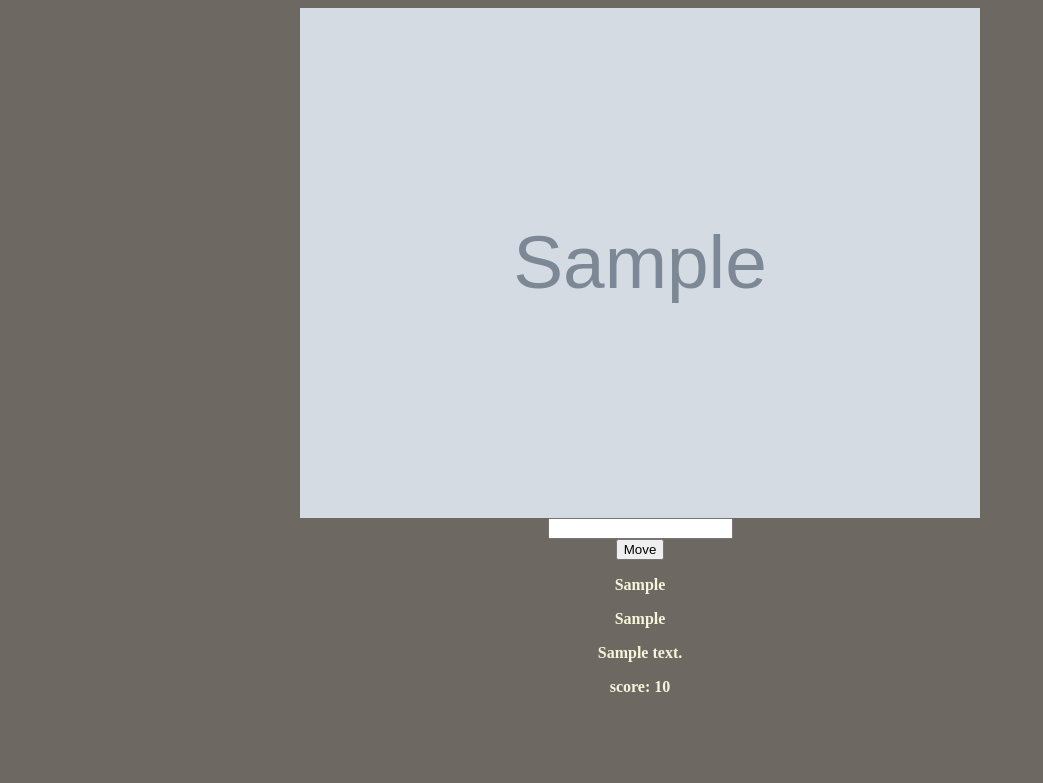
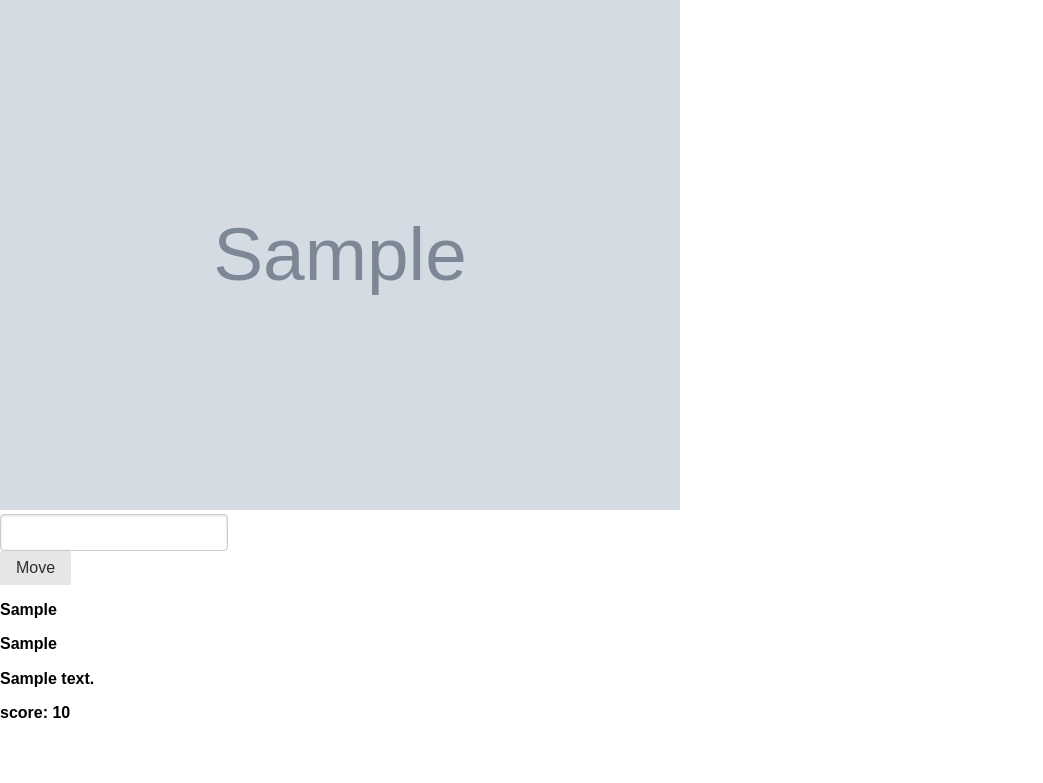
Before and after one commit to tbohne/ChessAI, a Flask app: template templates/index.html in a window 1280 px wide. Shown: the top 783 px of the page, without its empty margins (0-1043 px from the left). Run offline with Flask 2, Linux system fonts and the light colour scheme; the template is opened without the code that fills it: most values are stand-ins (such as "Sample title", 1, 10 or a date in 2020); grey boxes marked "Sample" are stand-in pictures; some libraries are stand-ins or nearby versions.

Commit message:
separated css from html

```diff
--- a/templates/index.html
+++ b/templates/index.html
@@ -1,19 +1,35 @@
-<html>
-    <head></head>
+<!DOCTYPE html>
 
-    <body style="background-color: #6e6862; text-align: center">
+<html lang="en">
+
+    <head>
+        <title>ChessAI</title>
+        <meta charset="utf-8">
+        <meta name="viewport" content="width=device-width, initial-scale=1">
+        <link rel="stylesheet" type="text/css" href="static/style.css">
+        <link rel="stylesheet" type="text/css" href="static/fontawesome.min.css">
+        <link rel="stylesheet" href="https://unpkg.com/purecss@1.0.0/build/pure-min.css" integrity="sha384-nn4HPE8lTHyVtfCBi5yW9d20FjT8BJwUXyWZT9InLYax14RDjBj46LmSztkmNP9w" crossorigin="anonymous">
+        <link rel="stylesheet" href="https://unpkg.com/purecss@1.0.0/build/grids-responsive-min.css">
+    </head>
+
+    <body>
 
         <img width=680 src="{{ board_img }}"></img>
 
-        <form action="/move">
-            <input name="move" type="text"></input><br/>
-            <input type="submit" value="Move"></input>
-        </form>
+        <div class="pure-g">
+            <div class="pure-u-1">
 
-        <p style="color: #F5F5DC;"><b>{{ ai_move }}</b></p>
-        <p style="color: #F5F5DC;"><b>{{ human_move }}</b></p>
-        <p style="color: #F5F5DC;"><b>{{ hint_text }}</b></p>
-        <p style="color: #F5F5DC;"><b>score: {{ score }}</b></p>
+                <form class="pure-form" action="/move">
+                    <input class="def" name="move" type="text"></input><br/>
+                    <input class="pure-button def" type="submit" value="Move"></input>
+                </form>
 
+                <p><b>{{ ai_move }}</b></p>
+                <p><b>{{ human_move }}</b></p>
+                <p><b>{{ hint_text }}</b></p>
+                <p><b>score: {{ score }}</b></p>
+
+            </div>
+        </div>
     </body>
 </html>
```
